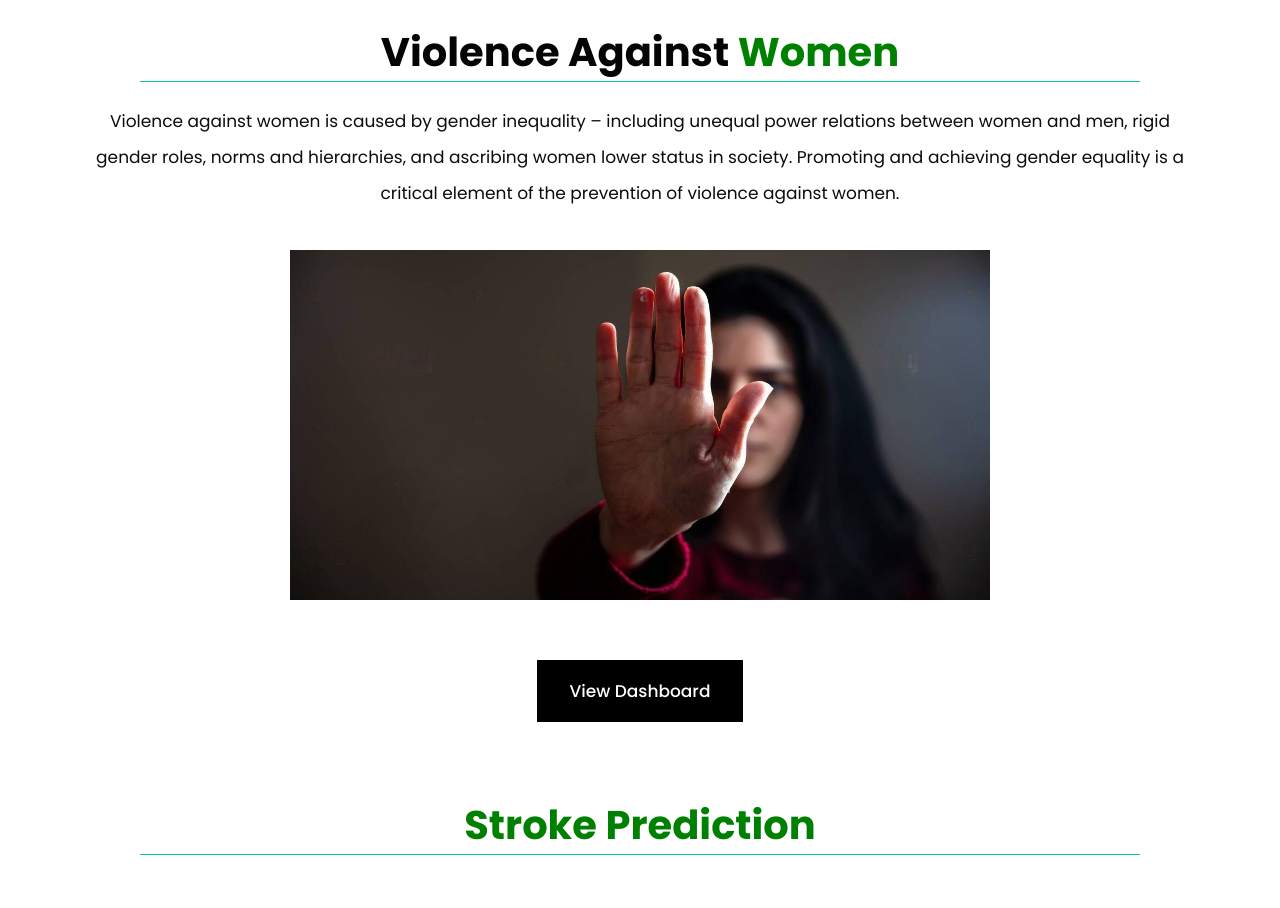
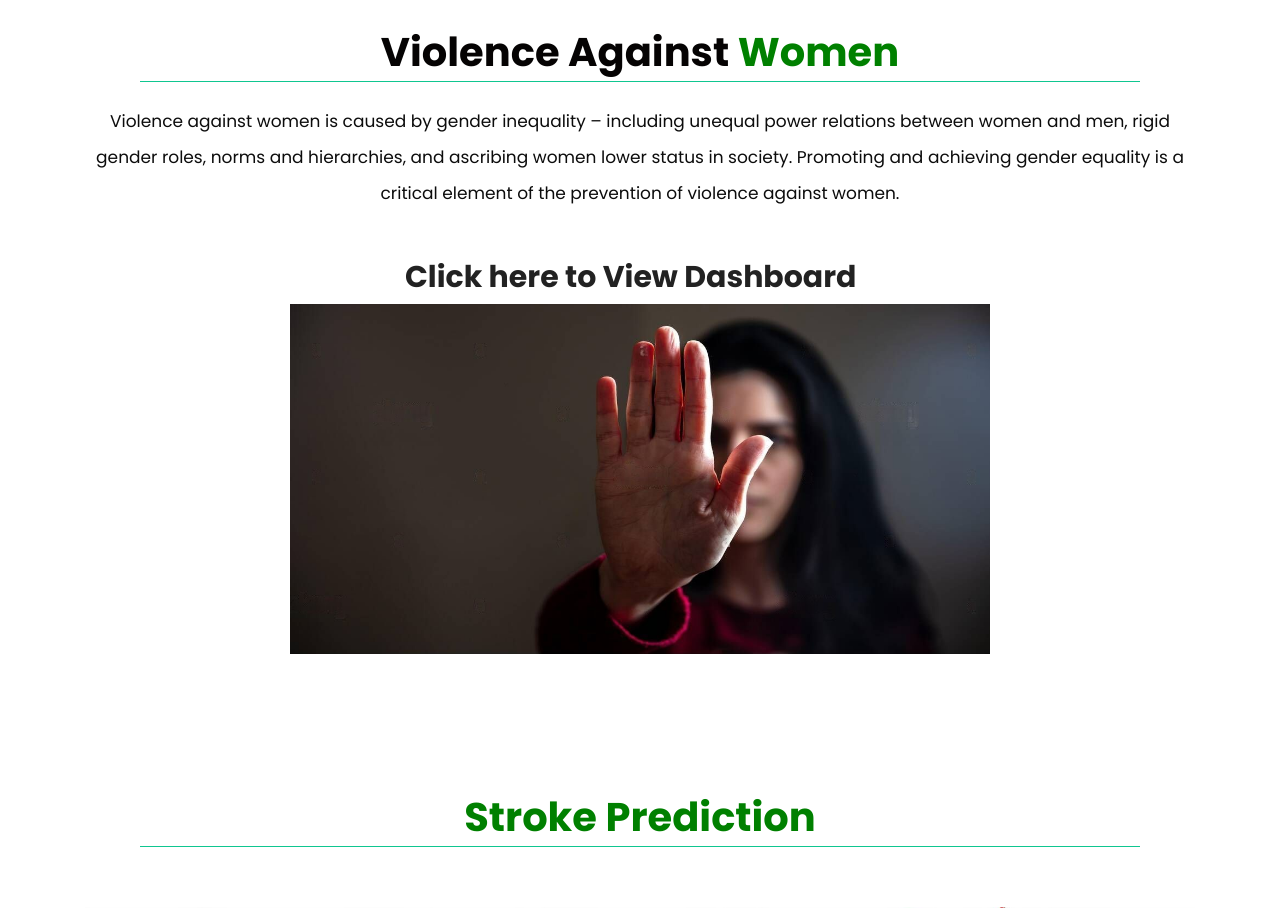
Before and after one commit to anujashirke/strokeapp, a Flask app: page / in a window 1280 px wide. Shown: the part 1569-2477 px from the top of the page. Run offline with Flask 2, Linux system fonts and the light colour scheme; parts of the project's set-up code (start-up, migrations or seed data) failed here and were passed over; some libraries are stand-ins or nearby versions.

Commit message:
final dashboard

```diff
--- a/templates/Home.html
+++ b/templates/Home.html
@@ -121,11 +121,12 @@
             </div>
             <div class="row">
                <div class="col-md-12">
+                  <a target="_blank"  href="https://app.powerbi.com/view?r=eyJrIjoiNDE3MjIwYmQtYzlkNy00ZTI3LTg5YTktMWE2MDAxMjIxNWM5IiwidCI6Ijc2YTJhZTVhLTlmMDAtNGY2Yi05NWVkLTVkMzNkNzdjNGQ2MSIsImMiOjh9"><strong style="font-size: 30px; margin-left: 320px;">Click here to View Dashboard</strong></a></br>
                   <div class="img-box">
                      <figure><img src="/static/Images/wp.jpeg" style="height: 350px; width: 700px; " alt="img"/></figure>
-                     <a target="_blank"  href="https://app.powerbi.com/view?r=eyJrIjoiNDE3MjIwYmQtYzlkNy00ZTI3LTg5YTktMWE2MDAxMjIxNWM5IiwidCI6Ijc2YTJhZTVhLTlmMDAtNGY2Yi05NWVkLTVkMzNkNzdjNGQ2MSIsImMiOjh9">View Dashboard</a>
 
                   </div>
+
                </div>
             </div>
          </div>
```
